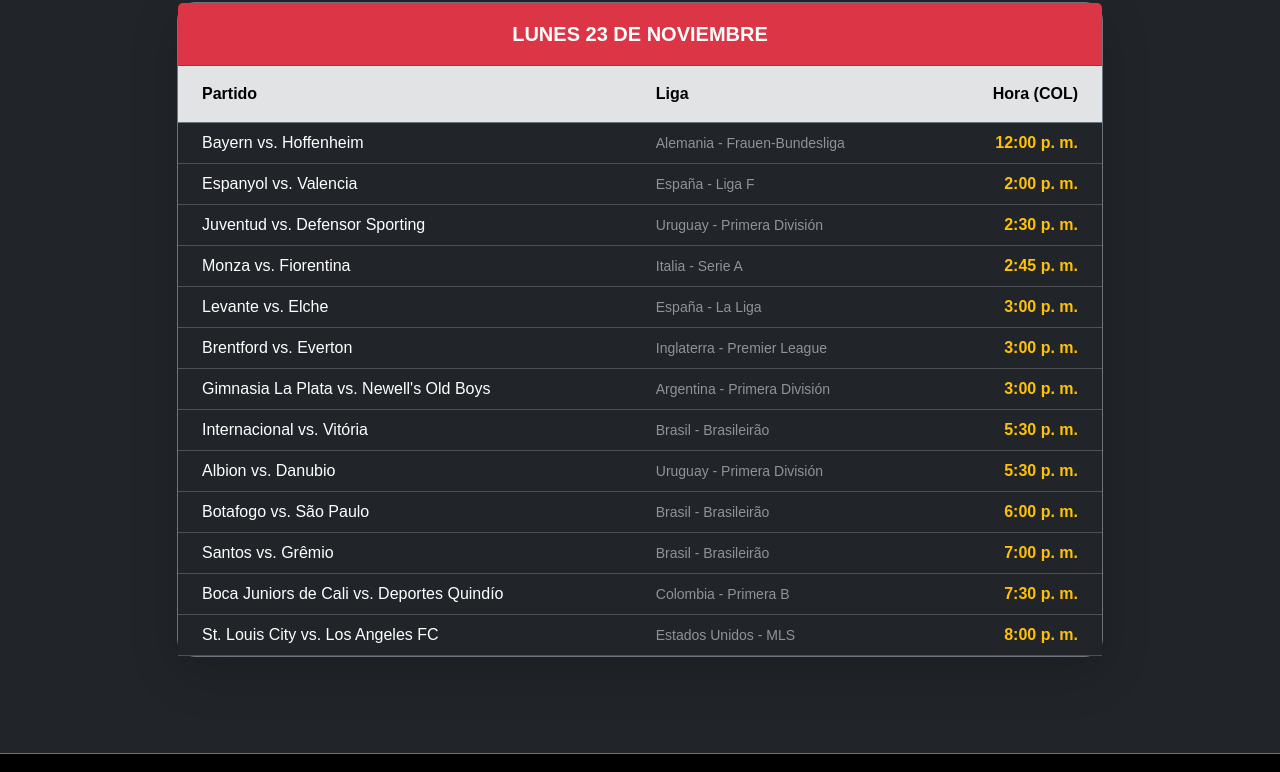
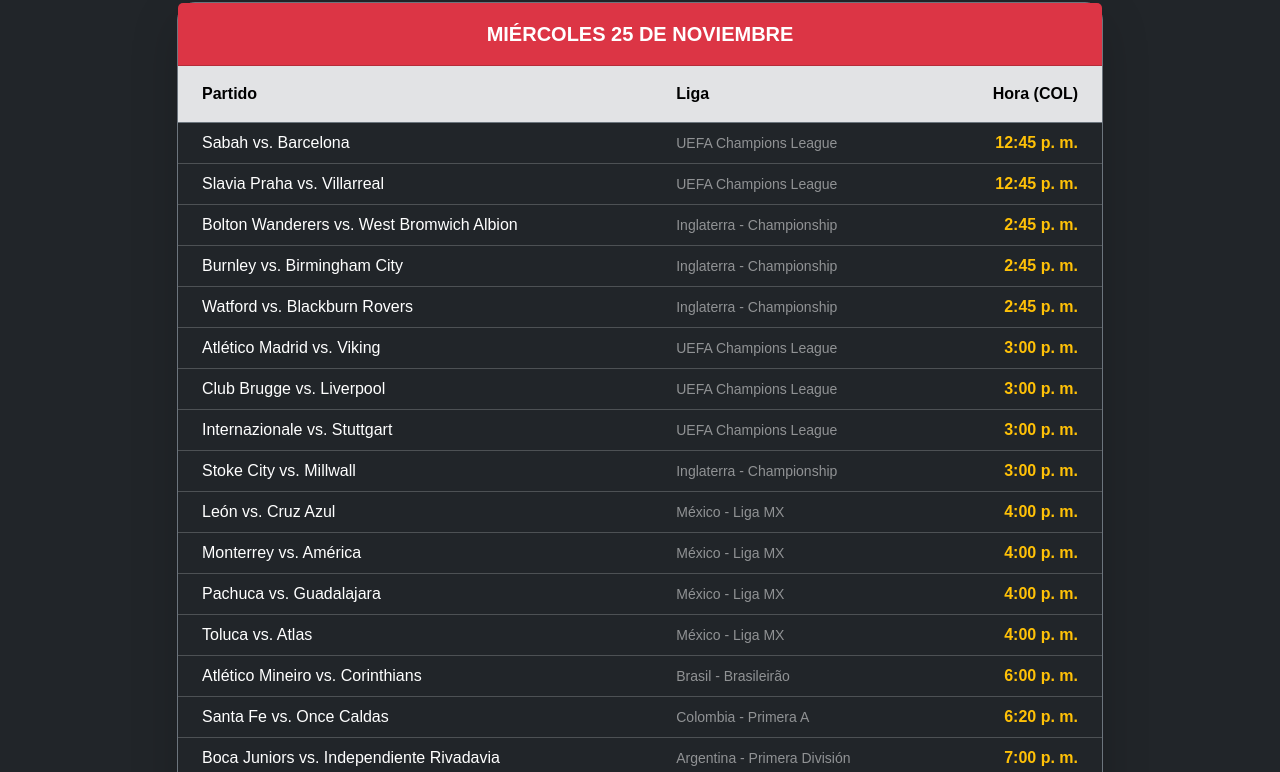
Before and after one commit to maodelatorre86-design/eldesmarquedelfutbol-v2, a plain HTML site: page calendario.html in a window 1280 px wide. Shown: the part 469-1241 px from the top of the page. Drawn offline with nearby package versions, Linux system fonts and the light colour scheme.

Commit message:
Update calendario.html

```diff
--- a/calendario.html
+++ b/calendario.html
@@ -57,7 +57,7 @@
     <header class="py-5 bg-black border-bottom border-secondary text-center">
         <div class="container">
             <span class="badge bg-danger fs-6 mb-2">AGENDA DE PARTIDOS</span>
-            <h1 class="display-4 fw-bold text-white">Lunes 23 de Noviembre de 2026</h1>
+            <h1 class="display-4 fw-bold text-white">Miércoles 25 de Noviembre de 2026</h1>
             <p class="text-white-50 lead mx-auto" style="max-width: 600px;">
                 Toda la programación oficial del fútbol nacional e internacional al instante.
             </p>
@@ -72,7 +72,7 @@
                 <!-- TARJETA DE LA JORNADA -->
                 <div class="card bg-black border-secondary shadow-lg text-white">
                     <div class="card-header bg-danger text-white text-center py-3 fw-bold fs-5 tracking-wider">
-                        LUNES 23 DE NOVIEMBRE
+                        MIÉRCOLES 25 DE NOVIEMBRE
                     </div>
                     <div class="card-body p-0">
                         <div class="table-responsive">
@@ -86,69 +86,94 @@
                                 </thead>
                                 <tbody>
                                     <tr>
-                                        <td class="ps-4 fw-medium">Bayern vs. Hoffenheim</td>
-                                        <td class="text-white-50 small">Alemania - Frauen-Bundesliga</td>
-                                        <td class="text-end pe-4 fw-bold text-warning">12:00 p. m.</td>
+                                        <td class="ps-4 fw-medium">Sabah vs. Barcelona</td>
+                                        <td class="text-white-50 small">UEFA Champions League</td>
+                                        <td class="text-end pe-4 fw-bold text-warning">12:45 p. m.</td>
                                     </tr>
                                     <tr>
-                                        <td class="ps-4 fw-medium">Espanyol vs. Valencia</td>
-                                        <td class="text-white-50 small">España - Liga F</td>
-                                        <td class="text-end pe-4 fw-bold text-warning">2:00 p. m.</td>
+                                        <td class="ps-4 fw-medium">Slavia Praha vs. Villarreal</td>
+                                        <td class="text-white-50 small">UEFA Champions League</td>
+                                        <td class="text-end pe-4 fw-bold text-warning">12:45 p. m.</td>
                                     </tr>
                                     <tr>
-                                        <td class="ps-4 fw-medium">Juventud vs. Defensor Sporting</td>
-                                        <td class="text-white-50 small">Uruguay - Primera División</td>
-                                        <td class="text-end pe-4 fw-bold text-warning">2:30 p. m.</td>
-                                    </tr>
-                                    <tr>
-                                        <td class="ps-4 fw-medium">Monza vs. Fiorentina</td>
-                                        <td class="text-white-50 small">Italia - Serie A</td>
+                                        <td class="ps-4 fw-medium">Bolton Wanderers vs. West Bromwich Albion</td>
+                                        <td class="text-white-50 small">Inglaterra - Championship</td>
                                         <td class="text-end pe-4 fw-bold text-warning">2:45 p. m.</td>
                                     </tr>
                                     <tr>
-                                        <td class="ps-4 fw-medium">Levante vs. Elche</td>
-                                        <td class="text-white-50 small">España - La Liga</td>
+                                        <td class="ps-4 fw-medium">Burnley vs. Birmingham City</td>
+                                        <td class="text-white-50 small">Inglaterra - Championship</td>
+                                        <td class="text-end pe-4 fw-bold text-warning">2:45 p. m.</td>
+                                    </tr>
+                                    <tr>
+                                        <td class="ps-4 fw-medium">Watford vs. Blackburn Rovers</td>
+                                        <td class="text-white-50 small">Inglaterra - Championship</td>
+                                        <td class="text-end pe-4 fw-bold text-warning">2:45 p. m.</td>
+                                    </tr>
+                                    <tr>
+                                        <td class="ps-4 fw-medium">Atlético Madrid vs. Viking</td>
+                                        <td class="text-white-50 small">UEFA Champions League</td>
                                         <td class="text-end pe-4 fw-bold text-warning">3:00 p. m.</td>
                                     </tr>
                                     <tr>
-                                        <td class="ps-4 fw-medium">Brentford vs. Everton</td>
-                                        <td class="text-white-50 small">Inglaterra - Premier League</td>
+                                        <td class="ps-4 fw-medium">Club Brugge vs. Liverpool</td>
+                                        <td class="text-white-50 small">UEFA Champions League</td>
                                         <td class="text-end pe-4 fw-bold text-warning">3:00 p. m.</td>
                                     </tr>
                                     <tr>
-                                        <td class="ps-4 fw-medium">Gimnasia La Plata vs. Newell's Old Boys</td>
-                                        <td class="text-white-50 small">Argentina - Primera División</td>
+                                        <td class="ps-4 fw-medium">Internazionale vs. Stuttgart</td>
+                                        <td class="text-white-50 small">UEFA Champions League</td>
                                         <td class="text-end pe-4 fw-bold text-warning">3:00 p. m.</td>
                                     </tr>
                                     <tr>
-                                        <td class="ps-4 fw-medium">Internacional vs. Vitória</td>
-                                        <td class="text-white-50 small">Brasil - Brasileirão</td>
-                                        <td class="text-end pe-4 fw-bold text-warning">5:30 p. m.</td>
+                                        <td class="ps-4 fw-medium">Stoke City vs. Millwall</td>
+                                        <td class="text-white-50 small">Inglaterra - Championship</td>
+                                        <td class="text-end pe-4 fw-bold text-warning">3:00 p. m.</td>
                                     </tr>
                                     <tr>
-                                        <td class="ps-4 fw-medium">Albion vs. Danubio</td>
-                                        <td class="text-white-50 small">Uruguay - Primera División</td>
-                                        <td class="text-end pe-4 fw-bold text-warning">5:30 p. m.</td>
+                                        <td class="ps-4 fw-medium">León vs. Cruz Azul</td>
+                                        <td class="text-white-50 small">México - Liga MX</td>
+                                        <td class="text-end pe-4 fw-bold text-warning">4:00 p. m.</td>
                                     </tr>
                                     <tr>
-                                        <td class="ps-4 fw-medium">Botafogo vs. São Paulo</td>
+                                        <td class="ps-4 fw-medium">Monterrey vs. América</td>
+                                        <td class="text-white-50 small">México - Liga MX</td>
+                                        <td class="text-end pe-4 fw-bold text-warning">4:00 p. m.</td>
+                                    </tr>
+                                    <tr>
+                                        <td class="ps-4 fw-medium">Pachuca vs. Guadalajara</td>
+                                        <td class="text-white-50 small">México - Liga MX</td>
+                                        <td class="text-end pe-4 fw-bold text-warning">4:00 p. m.</td>
+                                    </tr>
+                                    <tr>
+                                        <td class="ps-4 fw-medium">Toluca vs. Atlas</td>
+                                        <td class="text-white-50 small">México - Liga MX</td>
+                                        <td class="text-end pe-4 fw-bold text-warning">4:00 p. m.</td>
+                                    </tr>
+                                    <tr>
+                                        <td class="ps-4 fw-medium">Atlético Mineiro vs. Corinthians</td>
                                         <td class="text-white-50 small">Brasil - Brasileirão</td>
                                         <td class="text-end pe-4 fw-bold text-warning">6:00 p. m.</td>
                                     </tr>
                                     <tr>
-                                        <td class="ps-4 fw-medium">Santos vs. Grêmio</td>
-                                        <td class="text-white-50 small">Brasil - Brasileirão</td>
+                                        <td class="ps-4 fw-medium">Santa Fe vs. Once Caldas</td>
+                                        <td class="text-white-50 small">Colombia - Primera A</td>
+                                        <td class="text-end pe-4 fw-bold text-warning">6:20 p. m.</td>
+                                    </tr>
+                                    <tr>
+                                        <td class="ps-4 fw-medium">Boca Juniors vs. Independiente Rivadavia</td>
+                                        <td class="text-white-50 small">Argentina - Primera División</td>
                                         <td class="text-end pe-4 fw-bold text-warning">7:00 p. m.</td>
                                     </tr>
                                     <tr>
-                                        <td class="ps-4 fw-medium">Boca Juniors de Cali vs. Deportes Quindío</td>
-                                        <td class="text-white-50 small">Colombia - Primera B</td>
-                                        <td class="text-end pe-4 fw-bold text-warning">7:30 p. m.</td>
+                                        <td class="ps-4 fw-medium">Barcelona vs. Independiente del Valle</td>
+                                        <td class="text-white-50 small">Ecuador - Serie A</td>
+                                        <td class="text-end pe-4 fw-bold text-warning">7:00 p. m.</td>
                                     </tr>
                                     <tr>
-                                        <td class="ps-4 fw-medium">St. Louis City vs. Los Angeles FC</td>
-                                        <td class="text-white-50 small">Estados Unidos - MLS</td>
-                                        <td class="text-end pe-4 fw-bold text-warning">8:00 p. m.</td>
+                                        <td class="ps-4 fw-medium">Atlético Nacional vs. Medellín</td>
+                                        <td class="text-white-50 small">Colombia - Primera A</td>
+                                        <td class="text-end pe-4 fw-bold text-warning">8:30 p. m.</td>
                                     </tr>
                                 </tbody>
                             </table>
```
